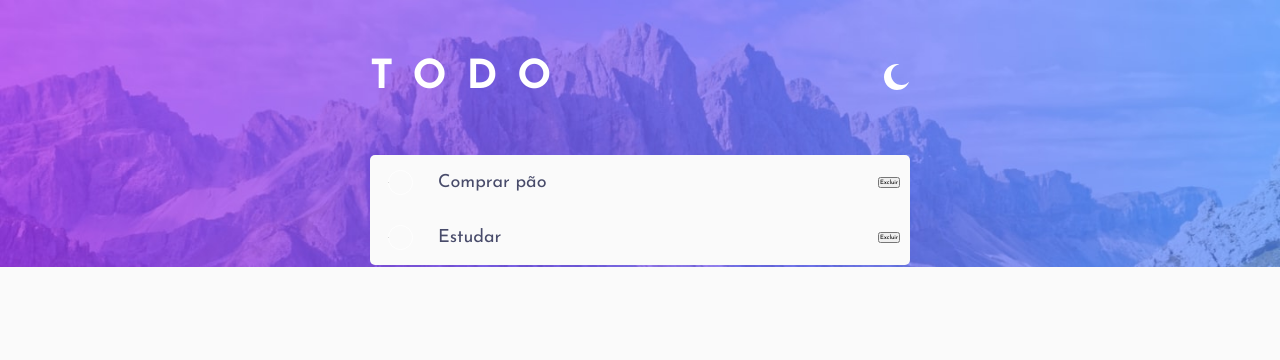
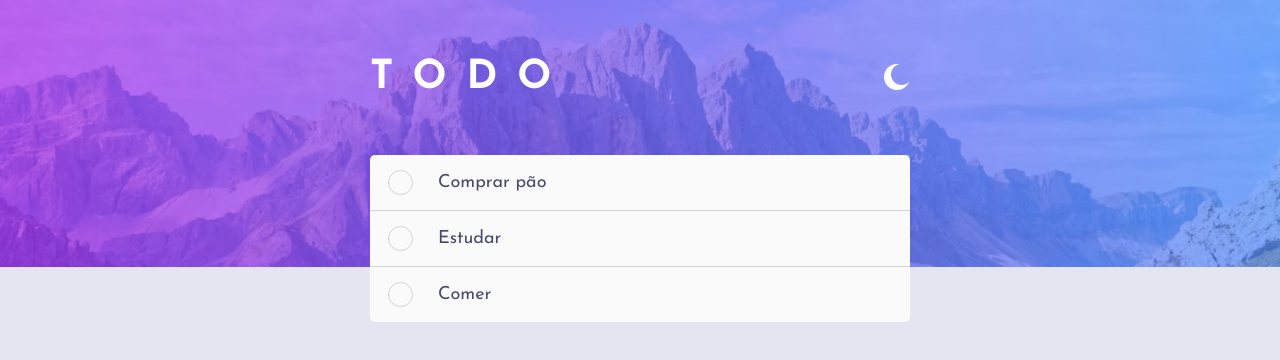
Before and after one commit to rafaelmassaro/todo-list, a React (Create React App) app: page / in a window 1280 px wide. Shown: the top 360 px of the page. Built offline with nearby package versions, Linux system fonts and the light colour scheme.

Commit message:
Check task as done

```diff
--- a/public/index.html
+++ b/public/index.html
@@ -24,7 +24,7 @@
       work correctly both with client-side routing and a non-root public URL.
       Learn how to configure a non-root public URL by running `npm run build`.
     -->
-    <title>React App</title>
+    <title>TODO List</title>
     <link rel="preconnect" href="https://fonts.googleapis.com">
     <link rel="preconnect" href="https://fonts.gstatic.com" crossorigin>
     <link href="https://fonts.googleapis.com/css2?family=Josefin+Sans:wght@400;700&display=swap" rel="stylesheet">
--- a/src/App.tsx
+++ b/src/App.tsx
@@ -24,6 +24,7 @@ export default function App(){
   const [list, setList] = useState<ListProps[]>([
     {id: 1, name: 'Comprar pão', done: false},
     {id: 2, name: 'Estudar', done: false},
+    {id: 3, name: 'Comer', done: false}
   ])
 
   const toggleTheme = () => setTheme(theme.title === 'light' ? dark : light)
@@ -35,7 +36,7 @@ export default function App(){
 
           <AreaList>
             {list.map((item, index) => (
-              <ListItem key={index}  item={item} />
+              <ListItem key={index} item={item} />
             ))}
           </AreaList>
         </Container>
--- a/src/components/CustomCheckbox/index.tsx
+++ b/src/components/CustomCheckbox/index.tsx
@@ -1,17 +1,19 @@
-import { ReactNode, useState } from "react";
+import { ReactNode, useState, InputHTMLAttributes } from "react";
 import { CheckboxContainer, HiddenCheckbox, StyledCheckbox, Text } from "./styles";
 
 import iconCheck from '../../assets/images/icon-check.svg';
 
-interface Props{
-    children: ReactNode
+interface Props extends InputHTMLAttributes<HTMLInputElement>{
+    updateItem: () => void;
+    children: ReactNode;
 }
 
-export function CustomCheckbox({ children }:Props){
+export function CustomCheckbox({ children, updateItem, ...rest }:Props){
     const [checked, setChecked] = useState(false);
 
     function handleCheckboxChange(){
         setChecked(!checked);
+        updateItem();
     }
 
     return(
--- a/src/components/CustomCheckbox/styles.ts
+++ b/src/components/CustomCheckbox/styles.ts
@@ -30,21 +30,21 @@ export const Text = styled.label<Props>
     text-decoration: ${props=> props.checked ? 'line-through' : 'initial'};
    `;
 
-export const StyledCheckbox = styled.label(({checked}:Props) => (
+export const StyledCheckbox = styled.label<Props>
     `
     width: 2.5rem;
     height: 2.5rem;
     margin-right: 2.5rem;
     border-radius: 50%;
-    border: 1px solid ${checked ? 'transparent' : 'white'};
-    background: ${checked ? 'linear-gradient(hsl(192, 100%, 67%), hsl(280, 87%, 65%))' : 'transparent'};
+    border: 1px solid ${props => props.checked ? 'transparent' : props => props.theme.colors.checkedListColor};
+    background: ${props => props.checked ? 'linear-gradient(hsl(192, 100%, 67%), hsl(280, 87%, 65%))' : 'transparent'};
     display: flex;
     justify-content: center;
     align-items: center;
     cursor: pointer;
     position: relative;
 
-    ${!checked && `
+    ${props => props.checked === false && `
 
         &:hover{
             border-radius: 5rem;
@@ -62,8 +62,7 @@ export const StyledCheckbox = styled.label(({checked}:Props) => (
 
 
     img {
-        display: ${checked ? 'flex' : 'none'};
+        display: ${props => props.checked ? 'flex' : 'none'};
     }
-
     `
-));
+;
--- a/src/components/ListItem/index.tsx
+++ b/src/components/ListItem/index.tsx
@@ -2,19 +2,36 @@ import { ListProps } from "../../App"
 import { CustomCheckbox } from "../CustomCheckbox"
 import { Container } from "./styles"
 
+import iconCross from '../../assets/images/icon-cross.svg';
+import { useState } from "react";
 
 interface Props{
-    item: ListProps
+    item: ListProps;
 }
 
 export function ListItem({item}:Props){
+    const [newItem, setNewItem] = useState<ListProps>(item)
+
+
+    function updateItem(){
+        const updatedItem = {
+            ...newItem,
+            done: !newItem.done,
+        }
+
+        setNewItem(updatedItem)
+        console.log(updatedItem)
+    }
+
     return(
         <Container>
-            <CustomCheckbox>
-                {item.name}
+            <CustomCheckbox updateItem={updateItem}>
+                {newItem.name}
             </CustomCheckbox>
 
-            <button>Excluir</button>
+            <button>
+                <img src={iconCross} alt="Icon Cross" />
+            </button>
         </Container>
     )
 }
--- a/src/components/ListItem/styles.ts
+++ b/src/components/ListItem/styles.ts
@@ -5,4 +5,29 @@ export const Container = styled.div`
     display: flex;
     align-items: center;
     justify-content: space-between;
+
+    &:hover > button{
+        opacity: 1;
+        visibility: visible;
+    }
+
+    & + div{
+        border-top: 1px solid ${props => props.theme.colors.checkedListColor};
+    }
+
+    button{
+        background-color: transparent;
+        margin-right: 1.5rem;
+        border: none;
+        cursor: pointer;
+        opacity: 0;
+        visibility: hidden;
+    }
+
+    @media(max-width: 600px){
+        button{
+            opacity: 1;
+            visibility: visible;
+        }
+    }
 `
--- a/src/styles/themes/light.ts
+++ b/src/styles/themes/light.ts
@@ -5,7 +5,7 @@ export default {
         primary: '#c62e65',
         secondary: '#d63af9',
 
-        background: 'hsl(0, 0%, 98%)',
+        background: 'hsl(236, 33%, 92%)',
         backgroundList: 'hsl(0, 0%, 98%)',
         listColor: 'hsl(235, 19%, 35%)',
         checkedListColor: 'hsl(233, 11%, 84%)',
```
